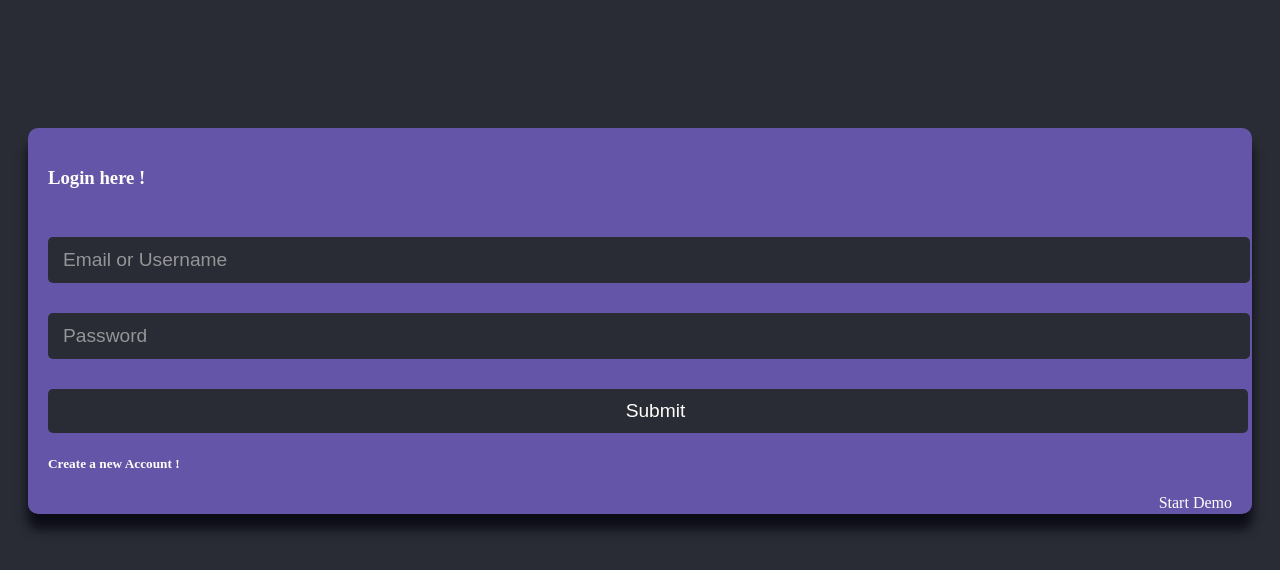
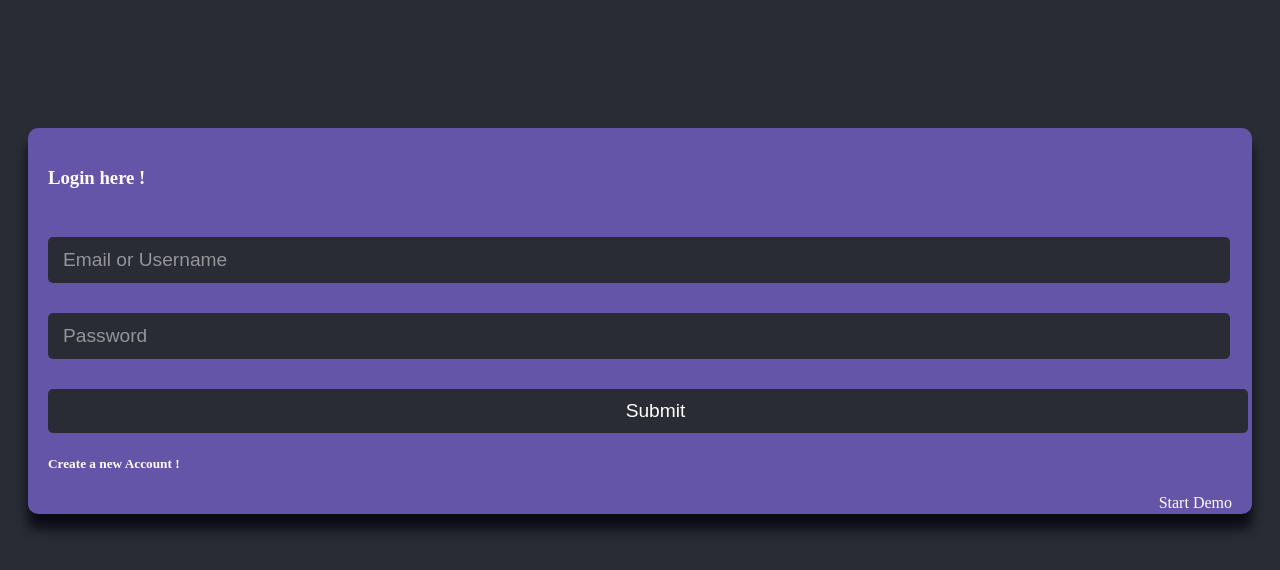
Before and after one commit to amankrokx/achatty, a website: page achat_enh/login.html in a window 1280 px wide. Drawn offline with Linux system fonts and the light colour scheme.

Commit message:
styles changed

```diff
--- a/achat_enh/css/login.css
+++ b/achat_enh/css/login.css
@@ -39,7 +39,7 @@ body {
     height: 44px;
     margin-top: 30px;
     color: var(--w);
-    width: calc(100vw - 95px);
+    width: calc(100vw - 115px);
     border: 0;
     padding-left: 15px;
     border-radius: 5px;
```
